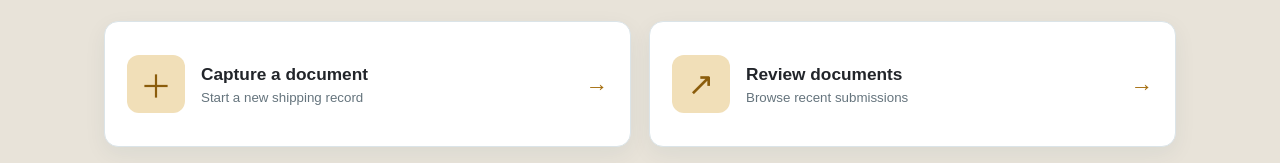
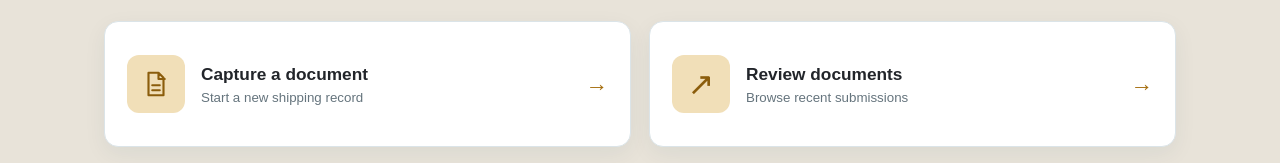
Before and after one commit to mahindra-nwf/shipping-documents, a Next.js app: page / in a window 1280 px wide. Shown: the part 429-592 px from the top of the page. Built offline with nearby package versions, Linux system fonts and the light colour scheme.

Commit message:
Add document icon to capture action

```diff
--- a/app/page.module.css
+++ b/app/page.module.css
@@ -14,6 +14,7 @@
 .actionCard:hover, .actionCard:focus-visible { border-color: #e5a83b; box-shadow: 0 10px 26px #22252a1a; transform: translateY(-2px); }
 .actionCard:focus-visible { outline: 3px solid #e5a83b; outline-offset: 3px; }
 .actionIcon { align-items: center; background: #f1dfb8; border-radius: 12px; color: #8b5d0c; display: flex; font-size: 2rem; height: 58px; justify-content: center; width: 58px; }
+.actionIcon svg { fill: none; height: 30px; stroke: currentColor; stroke-linecap: round; stroke-linejoin: round; stroke-width: 1.7; width: 30px; }
 .actionCard strong, .actionCard small { display: block; }
 .actionCard strong { font-size: 1.08rem; }
 .actionCard small { color: #65747d; margin-top: 5px; }
--- a/app/page.tsx
+++ b/app/page.tsx
@@ -10,7 +10,7 @@ export default function Home() {
   return <main className={styles.page}>
     <section className={styles.hero}><div><p className={styles.eyebrow}>NORTHWEST FROZEN LLC</p><h1>Shipping Documents</h1><p className={styles.lede}>A simple place to capture and manage outbound shipping paperwork.</p></div><span className={styles.status}><span /> Phase 1 foundation</span></section>
     <section className={styles.workspace} aria-labelledby="workspace-heading"><div className={styles.sectionHeading}><div><p className={styles.eyebrow}>WORKSPACE</p><h2 id="workspace-heading">What do you need to do?</h2></div><p className={styles.helper}>Choose a starting point</p></div>
-      <div className={styles.actionGrid}>{quickActions.map((action) => <Link className={styles.actionCard} href={action.href} key={action.href}><span className={styles.actionIcon} aria-hidden="true">{action.icon}</span><span><strong>{action.label}</strong><small>{action.detail}</small></span><span className={styles.arrow} aria-hidden="true">→</span></Link>)}</div>
+      <div className={styles.actionGrid}>{quickActions.map((action) => <Link className={styles.actionCard} href={action.href} key={action.href}><span className={styles.actionIcon} aria-hidden="true">{action.href === "/driver" ? <svg viewBox="0 0 24 24"><path d="M6 3h8l4 4v14H6zM14 3v5h5M9 13h6M9 17h6" /></svg> : action.icon}</span><span><strong>{action.label}</strong><small>{action.detail}</small></span><span className={styles.arrow} aria-hidden="true">→</span></Link>)}</div>
       <div className={styles.notice}><span className={styles.noticeMark} aria-hidden="true">i</span><p><strong>Getting started</strong><br />Document capture and secure sign-in will be added in the next phases.</p></div>
     </section><footer className={styles.footer}>Northwest Frozen LLC <span>•</span> Shipping Documents <span>•</span> <a href="https://github.com/mahindra-nwf/shipping-documents" target="_blank" rel="noreferrer">GitHub repository</a></footer>
   </main>;
```
